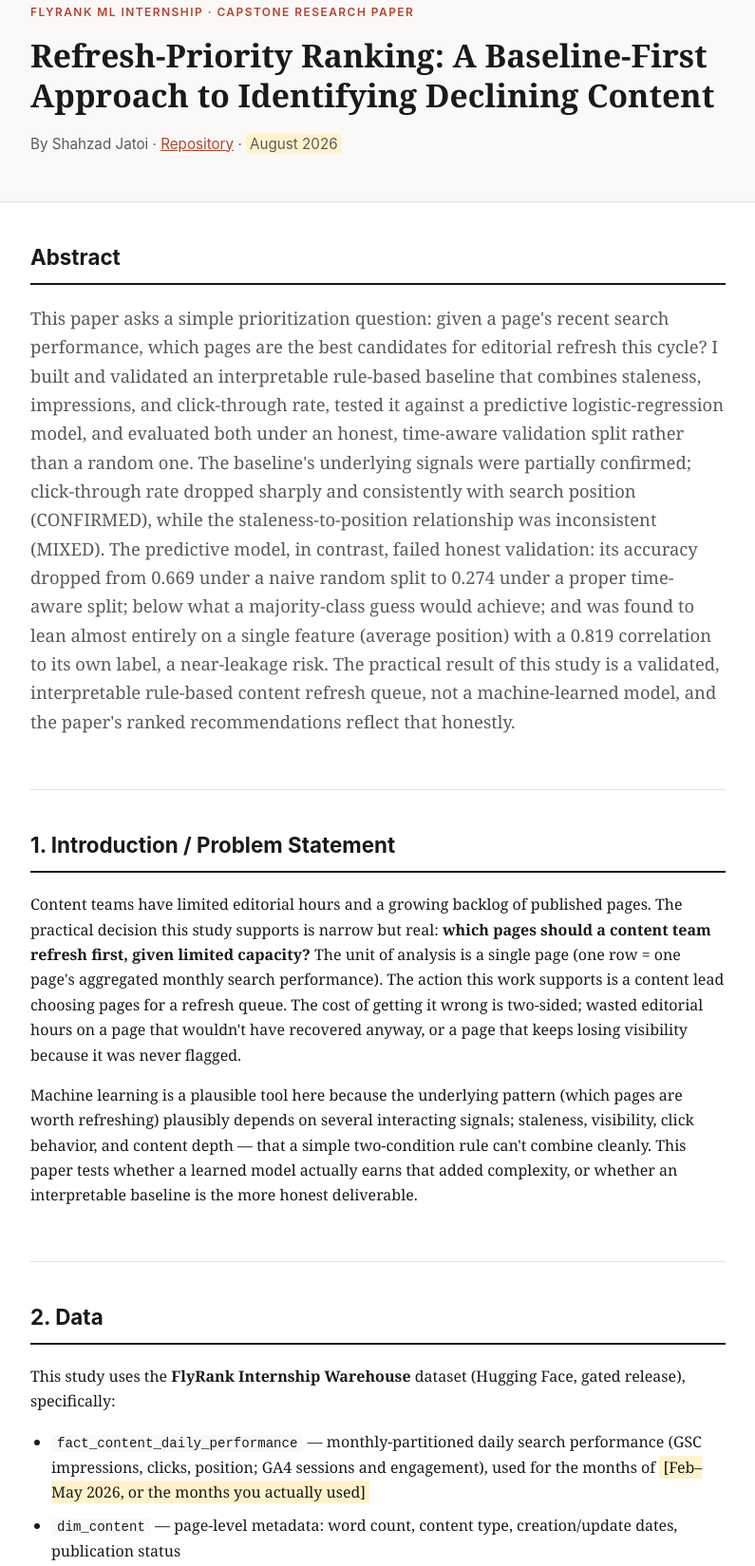
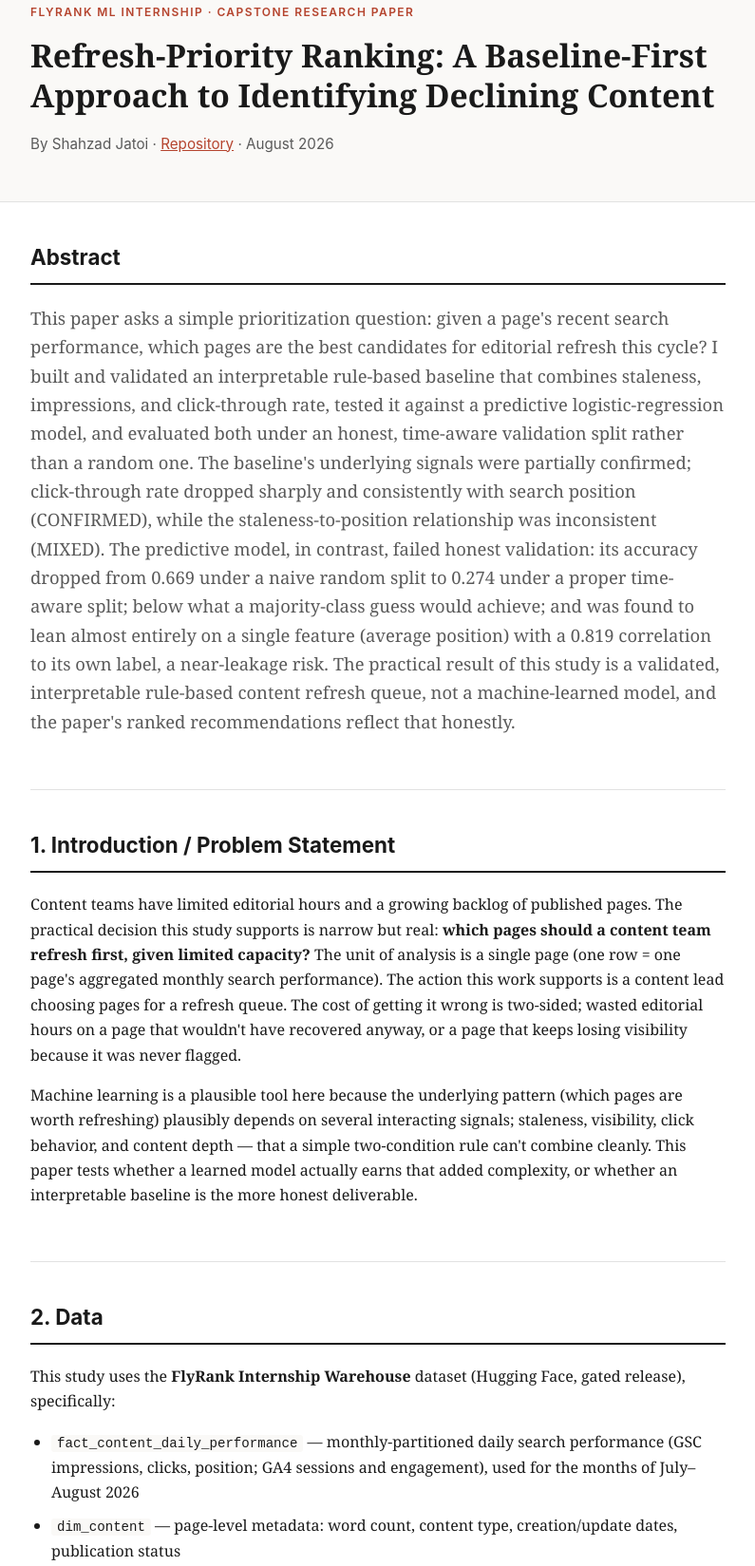
Before and after one commit to shahzad-jatoi/flyrank-ml-internship-starter, a plain HTML site: page docs/index.html in a window 1280 px wide. Shown: the part 61-1710 px from the top of the page at 95% size, without its empty margins (242-1037 px from the left). Drawn offline with Linux system fonts and the light colour scheme.

Commit message:
Update byline and dataset usage dates in index.html

```diff
--- a/docs/index.html
+++ b/docs/index.html
@@ -128,7 +128,7 @@
   <div class="wrap">
     <div class="kicker">FlyRank ML Internship &middot; Capstone Research Paper</div>
     <h1>Refresh-Priority Ranking: A Baseline-First Approach to Identifying Declining Content</h1>
-    <div class="byline">By Shahzad Jatoi &middot; <a href="https://github.com/shahzad-jatoi/flyrank-ml-internship-starter" target="_blank">Repository</a> &middot; <span class="fill">August 2026</span></div>
+    <div class="byline">By Shahzad Jatoi &middot; <a href="https://github.com/shahzad-jatoi/flyrank-ml-internship-starter" target="_blank">Repository</a> &middot; August 2026</div>
   </div>
 </header>
 
@@ -156,7 +156,7 @@
     This study uses the <strong>FlyRank Internship Warehouse</strong> dataset (Hugging Face, gated release), specifically:
   </p>
   <ul>
-    <li><code>fact_content_daily_performance</code> &mdash; monthly-partitioned daily search performance (GSC impressions, clicks, position; GA4 sessions and engagement), used for the months of <span class="fill">[Feb–May 2026, or the months you actually used]</span></li>
+    <li><code>fact_content_daily_performance</code> &mdash; monthly-partitioned daily search performance (GSC impressions, clicks, position; GA4 sessions and engagement), used for the months of July–August 2026</li>
     <li><code>dim_content</code> &mdash; page-level metadata: word count, content type, creation/update dates, publication status</li>
   </ul>
   <p><strong>Date windows used:</strong> baseline signal checks and the rule-based queue were built on <code>month=2026-03</code>. The predictive model was trained on February 2026 features against March 2026 outcomes, and tested on April 2026 features against May 2026 outcomes; a fully separated, non-overlapping time split.</p>
```
